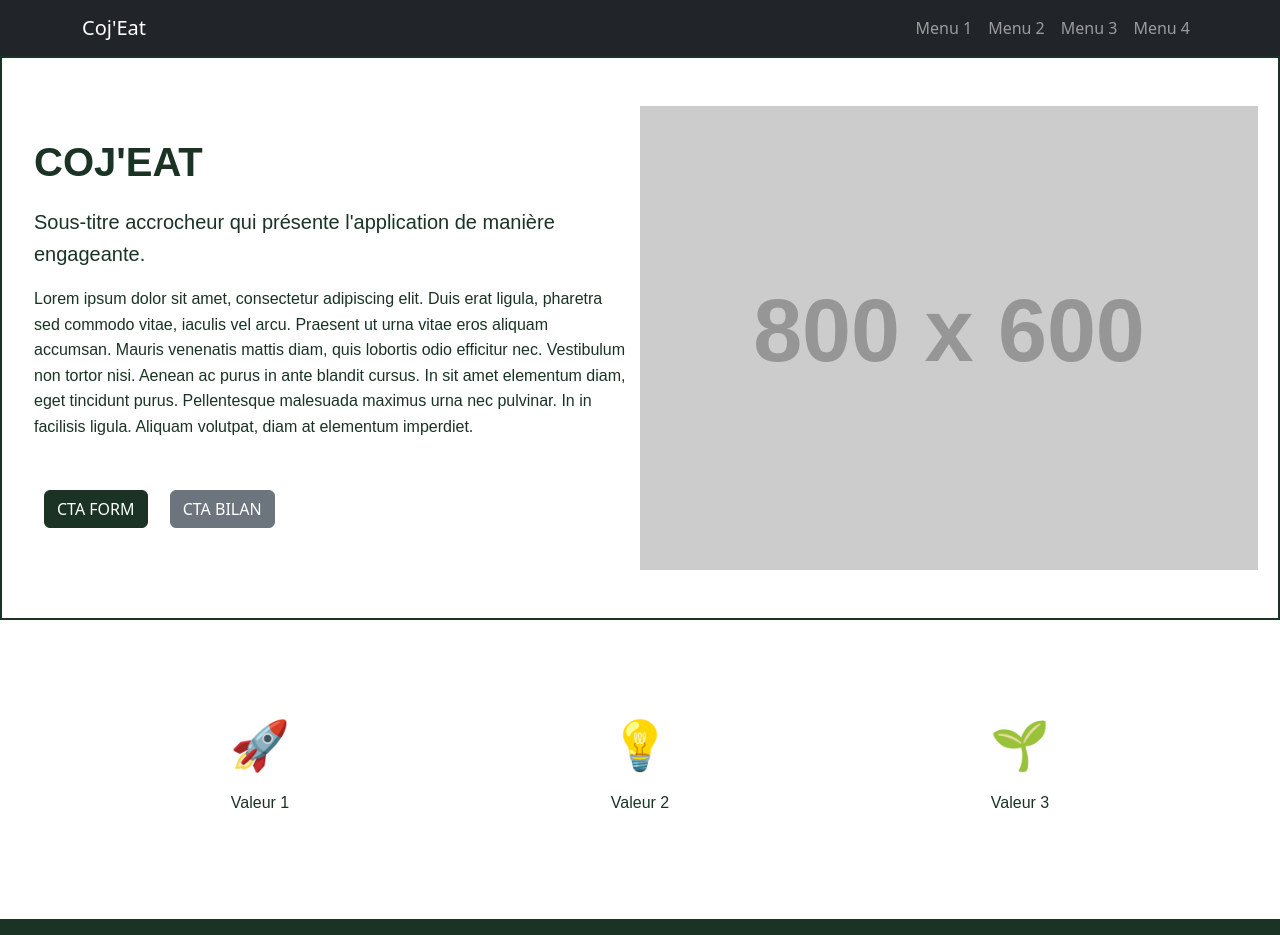
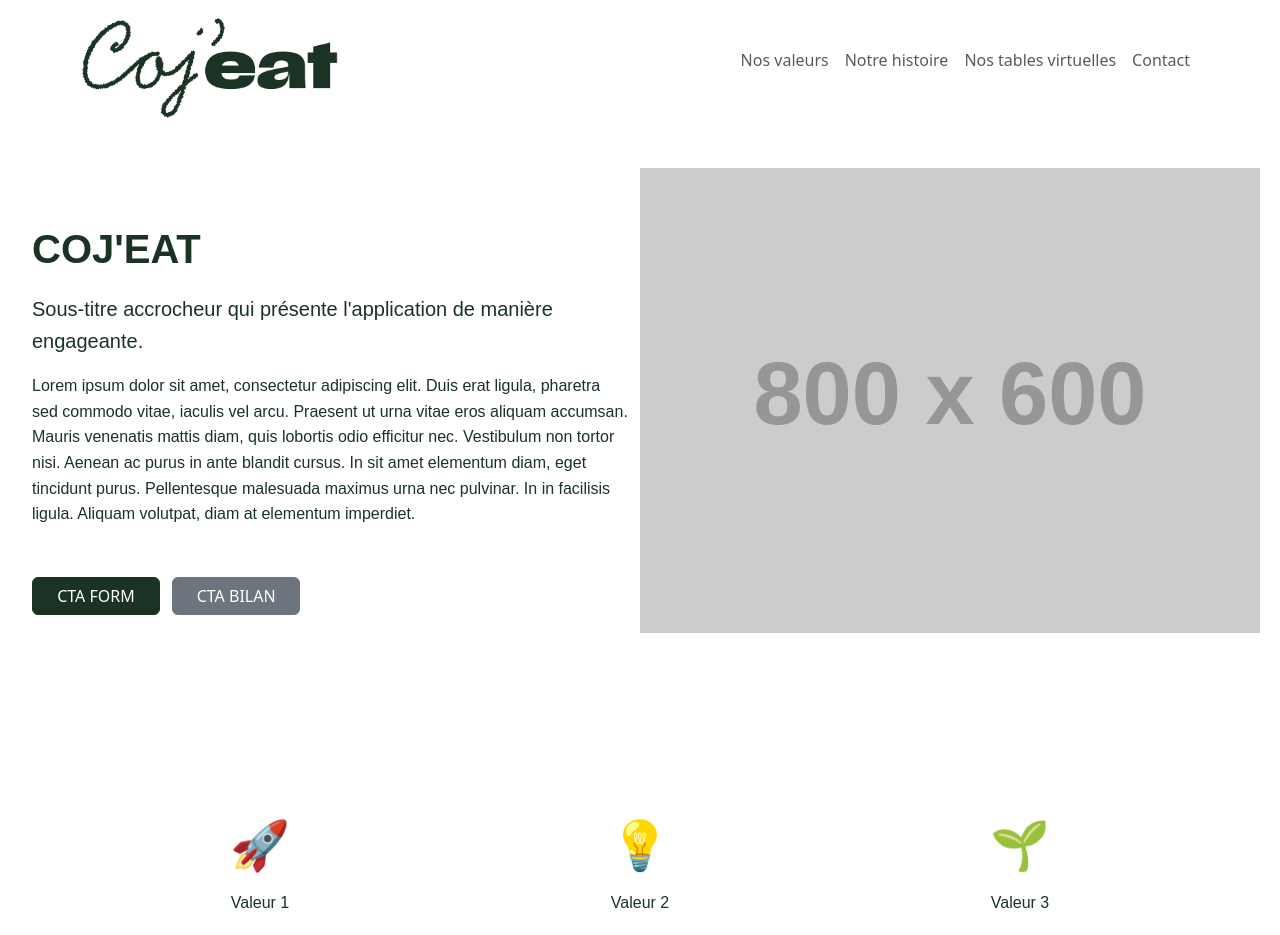
Before and after one commit to ClementRollin/coj-eat-landing-page, a website: page public/index.html in a window 1280 px wide. Shown: the top 935 px of the page. Drawn offline with nearby package versions, Linux system fonts and the light colour scheme; placeholder pictures from the web are drawn by us; a web font is replaced by a local one.

Commit message:
Init front - 4 parts

```diff
--- a/public/index.html
+++ b/public/index.html
@@ -9,18 +9,18 @@
     </head>
     <body>
         <header>
-            <nav class="navbar navbar-expand-lg navbar-dark bg-dark">
+            <nav class="navbar navbar-expand-lg">
                 <div class="container">
-                    <a class="navbar-brand" href="#">Coj'Eat</a>
+                    <a class="navbar-brand" href="#"></a>
                     <button class="navbar-toggler" type="button" data-bs-toggle="collapse" data-bs-target="#navbarNav" aria-controls="navbarNav" aria-expanded="false" aria-label="Toggle navigation">
                         <span class="navbar-toggler-icon"></span>
                     </button>
                     <div class="collapse navbar-collapse" id="navbarNav">
                         <ul class="navbar-nav ms-auto">
-                            <li class="nav-item"><a class="nav-link" href="#">Menu 1</a></li>
-                            <li class="nav-item"><a class="nav-link" href="#">Menu 2</a></li>
-                            <li class="nav-item"><a class="nav-link" href="#">Menu 3</a></li>
-                            <li class="nav-item"><a class="nav-link" href="#">Menu 4</a></li>
+                            <li class="nav-item"><a class="nav-link" href="#">Nos valeurs</a></li>
+                            <li class="nav-item"><a class="nav-link" href="#">Notre histoire</a></li>
+                            <li class="nav-item"><a class="nav-link" href="#">Nos tables virtuelles</a></li>
+                            <li class="nav-item"><a class="nav-link" href="#">Contact</a></li>
                         </ul>
                     </div>
                 </div>
--- a/public/styles.css
+++ b/public/styles.css
@@ -56,11 +56,24 @@ p {
     font-weight: normal;
 }
 
+header, nav, footer {
+    height: 15vh;
+}
+
+.navbar .container .navbar-brand {
+    width: 20vw;
+    height: 15vh;
+    background-image: url("assets/imgs/logo.png");
+    background-size: contain;
+    background-position: left;
+    background-repeat: no-repeat;
+}
+
 .hero-section {
     color: var(--vert-fonce);
-    border: var(--vert-fonce) 2px solid;
     padding: 80px 20px;
     display: flex;
+    height: 75vh;
 }
 
 .hero-section .container {
@@ -71,7 +84,8 @@ p {
 
 .hero-section .btn {
     font-size: 1rem;
-    margin: 10px;
+    margin: 10px 10px 0 0;
+    width: 10vw;
 }
 
 .btn-primary {
```
Also changed, not shown: public/assets/imgs/logo.png (added).
